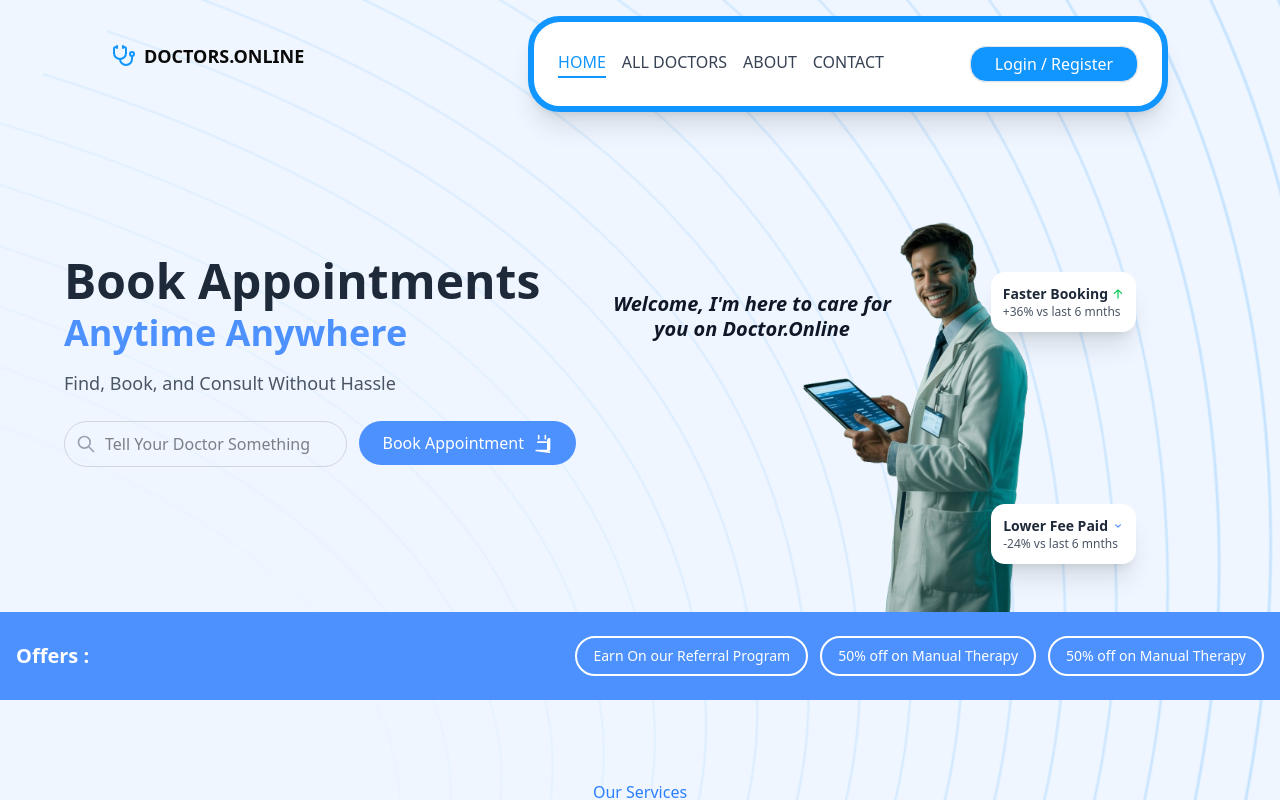
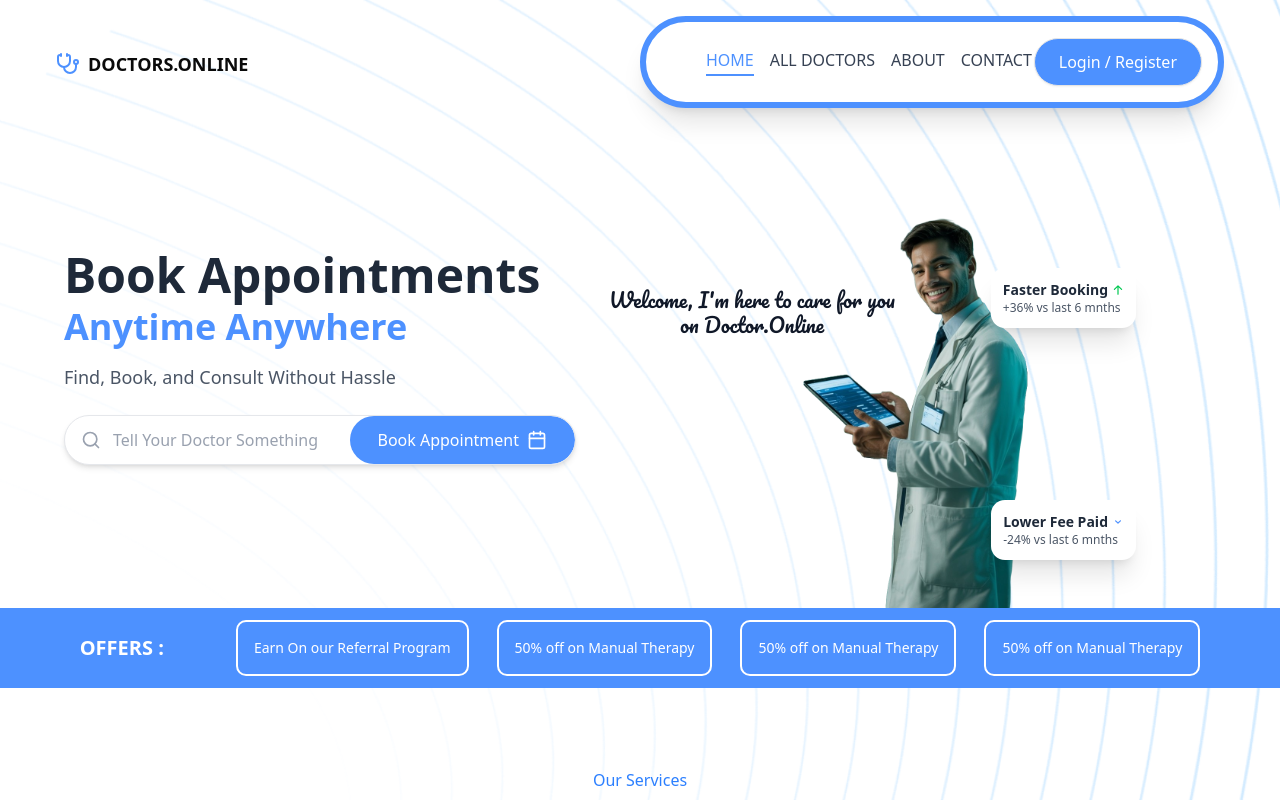
Before and after one commit to kapil01234kapil/The-Doctors-App, a Next.js app: page / in a window 1280 px wide. Shown: the top 800 px of the page. Built offline with nearby package versions, Linux system fonts and the light colour scheme.

Commit message:
Some changes in dashboard

```diff
--- a/src/app/page.js
+++ b/src/app/page.js
@@ -2,7 +2,6 @@ import DashboardSecond from "@/components/shared/Dashboard/DashboardSecond";
 import DashboardStory from "@/components/shared/Dashboard/DashboardStory";
 import Faq from "@/components/shared/Dashboard/Faq";
 import HeroDashboard from "@/components/shared/Dashboard/HeroDashboard";
-import Image from "next/image";
 
 export default function Home() {
   return (
--- a/src/components/shared/Dashboard/DashboardSecond.jsx
+++ b/src/components/shared/Dashboard/DashboardSecond.jsx
@@ -101,6 +101,7 @@ const DashboardSecond = () => {
                   className="pl-2 md:pl-4 basis-full sm:basis-1/2 lg:basis-1/4"
                 >
                   <HomeShortCard
+
                     Icon={item.icon}
                     title={item.title}
                     desc={item.description}
--- a/src/components/shared/Dashboard/Faq.jsx
+++ b/src/components/shared/Dashboard/Faq.jsx
@@ -66,7 +66,7 @@ const Faq = () => {
   const [showAll, setShowAll] = useState(false);
 
   return (
-    <div className="w-full mt-10 flex p-4 flex-col  justify-center items-center gap-6 px-4 sm:px-6 lg:px-10">
+    <div className="w-full mt-10 flex p-4 flex-col bg-white justify-center items-center gap-6 px-4 sm:px-6 lg:px-10">
       {/* Title stays center */}
       <h1 className="p-4 text-2xl font-bold text-center">
         Frequently Asked Questions
@@ -77,7 +77,7 @@ const Faq = () => {
         {(showAll ? faqs : faqs.slice(0, 4)).map((faq, idx) => (
           <div
             key={idx}
-            className="flex gap-3 p-4 border rounded-lg bg-gray-50 hover:shadow-md transition"
+            className="flex gap-3 p-4  hover:shadow-md transition"
           >
             <faq.icon className="text-blue-500 w-6 h-6 shrink-0 mt-1" />
             <div className="flex flex-col text-left">
@@ -91,7 +91,7 @@ const Faq = () => {
       {/* Toggle button */}
       <button
         onClick={() => setShowAll(!showAll)}
-        className="mt-4 px-6 py-2 bg-blue-500 text-white rounded-lg hover:bg-blue-600 transition"
+        className="mt-4 cursor-pointer px-6 py-2 bg-blue-500 text-white rounded-lg hover:bg-blue-600 transition"
       >
         {showAll ? "View Less" : "View More"}
       </button>
--- a/src/components/shared/Dashboard/HeroDashboard.jsx
+++ b/src/components/shared/Dashboard/HeroDashboard.jsx
@@ -1,8 +1,15 @@
 import React from 'react'
 import Navbar from '../Navbar'
 import Link from 'next/link'
+import { Calendar, Search } from 'lucide-react'
+import { Pacifico } from 'next/font/google'
 
+ const pacifico = Pacifico({
+  weight: "400",
+  subsets: ["latin"],
+})
 const HeroDashboard = () => {
+
   return (
     <div>
       {/* Main Content */}
@@ -21,46 +28,28 @@ const HeroDashboard = () => {
           </p>
 
           {/* Search and Book Section */}
-          <div className="flex flex-col sm:flex-row gap-3 max-w-lg mx-auto lg:mx-0">
-            <div className="flex-1 relative">
+         <div className="w-full max-w-lg mx-auto lg:mx-0">
+            <div className="flex items-center bg-white shadow-md rounded-full overflow-hidden border border-gray-200">
+              {/* Input */}
+              <div className="relative flex-1">
+                <Search className="absolute left-4 top-1/2 -translate-y-1/2 text-gray-400 w-5 h-5" />
                 <input
                   type="text"
                   placeholder="Tell Your Doctor Something"
-                className="w-full px-4 py-2.5 rounded-full border border-gray-300 focus:outline-none focus:ring-2 focus:ring-blue-500 text-base pl-10"
+                  className="w-full pl-12 pr-4 py-3 text-sm sm:text-base text-gray-700 placeholder-gray-400 focus:outline-none"
                 />
-              <svg
-                className="absolute left-3 top-1/2 transform -translate-y-1/2 w-5 h-5 text-gray-400"
-                fill="none"
-                stroke="currentColor"
-                viewBox="0 0 24 24"
-              >
-                <path
-                  strokeLinecap="round"
-                  strokeLinejoin="round"
-                  strokeWidth={2}
-                  d="M21 21l-6-6m2-5a7 7 0 11-14 0 7 7 0 0114 0z"
-                />
-              </svg>
               </div>
+
+              {/* Button */}
               <Link href="/allDoctors">
-              <button className="bg-[#4D91FF] hover:bg-blue-600 text-white px-6 py-2.5 rounded-full font-medium flex items-center justify-center gap-2 transition-colors duration-200 mx-auto sm:mx-0">
+                <button className="bg-[#4D91FF] hover:bg-blue-600 text-white text-sm sm:text-base font-medium px-5 sm:px-7 py-3 flex items-center gap-2 transition-colors duration-200 rounded-full">
                   Book Appointment
-                <svg
-                  className="w-5 h-5"
-                  fill="none"
-                  stroke="currentColor"
-                  viewBox="0 0 24 24"
-                >
-                  <path
-                    strokeLinecap="round"
-                    strokeLinejoin="round"
-                    strokeWidth={2}
-                    d="M8 7V3m8 4V3m-9 8h10M5 21h14a2 2 0 002-2V7a2 2 0 00-2 2v12a2 2 0 002 2z"
-                  />
-                </svg>
+                  <Calendar className="w-5 h-5" />
                 </button>
               </Link>
             </div>
+          </div>
+
         </div>
 
         {/* Right Content */}
@@ -75,7 +64,7 @@ const HeroDashboard = () => {
 
             {/* Welcome Bubble - only for large screens */}
             <div className="hidden lg:block absolute top-1/3 -left-28 rounded-2xl p-3 w-80">
-              <p className="text-gray-900 text-xl font-bold italic leading-tight text-center">
+              <p className={`${pacifico.className} text-gray-900 text-xl leading-tight text-center`}>
                 Welcome, I'm here to care for you on Doctor.Online
               </p>
             </div>
@@ -124,17 +113,20 @@ const HeroDashboard = () => {
       <div className="mt-6 lg:mt-0"></div>
 
       {/* Offers Section */}
-      <div className="bg-[#4D91FF] text-white py-4 lg:py-6">
-        <div className="max-w-7xl mx-auto flex flex-col lg:flex-row items-center justify-between gap-4 px-4">
-          <h2 className="text-lg lg:text-xl font-bold">Offers :</h2>
-          <div className="flex flex-col sm:flex-row gap-3 w-full lg:w-auto">
-            <button className="border-2 border-white px-4 py-2 rounded-full hover:bg-white hover:text-blue-500 transition-colors text-sm whitespace-nowrap">
+      <div className="bg-[#4D91FF] text-white py-3 lg:py-3">
+        <div className="max-w-7xl mx-auto flex flex-col lg:flex-row items-center justify-center gap-18  px-4">
+          <h2 className="text-lg lg:text-xl font-bold">OFFERS :</h2>
+          <div className="flex flex-col sm:flex-row gap-7 w-full lg:w-auto">
+            <button className="border-2 border-white px-4 py-4 rounded-lg hover:bg-white hover:text-blue-500 transition-colors text-sm whitespace-nowrap">
               Earn On our Referral Program
             </button>
-            <button className="border-2 border-white px-4 py-2 rounded-full hover:bg-white hover:text-blue-500 transition-colors text-sm whitespace-nowrap">
+            <button className="border-2 border-white px-4 py-2 rounded-lg hover:bg-white hover:text-blue-500 transition-colors text-sm whitespace-nowrap">
               50% off on Manual Therapy
             </button>
-            <button className="border-2 border-white px-4 py-2 rounded-full hover:bg-white hover:text-blue-500 transition-colors text-sm whitespace-nowrap">
+            <button className="border-2 border-white px-4 py-2 rounded-lg hover:bg-white hover:text-blue-500 transition-colors text-sm whitespace-nowrap">
+              50% off on Manual Therapy
+            </button>
+            <button className="border-2 border-white px-4 py-2 rounded-lg hover:bg-white hover:text-blue-500 transition-colors text-sm whitespace-nowrap">
               50% off on Manual Therapy
             </button>
           </div>
--- a/src/components/shared/FinalLayout.jsx
+++ b/src/components/shared/FinalLayout.jsx
@@ -59,7 +59,7 @@ const FinalLayout = ({ children }) => {
         </div>
       ) : (
         <div
-          className="min-h-screen h-full bg-blue-50 w-full bg-cover bg-center bg-no-repeat relative flex flex-col"
+          className="min-h-screen h-full bg-white w-full bg-cover bg-center bg-no-repeat relative flex flex-col"
           style={{ backgroundImage: "url('/curve-lines.png')" }}
         >
           <Navbar />
--- a/src/components/shared/Navbar.jsx
+++ b/src/components/shared/Navbar.jsx
@@ -84,31 +84,31 @@ const Navbar = () => {
   return (
     <div>
       {/* Desktop and Tablet Layout */}
-      <div className="hidden md:flex justify-around items-center w-full">
+      <div className="hidden md:flex justify-between px-14 items-center w-full">
         {/* Logo */}
         <div
           onClick={() => router.push("/")}
-          className="flex gap-2 items-center cursor-pointer"
+          className="flex gap-2 mt-5 items-center cursor-pointer"
         >
-          <Stethoscope className="text-[#1195FF]" />
+          <Stethoscope className="text-[#4d91ff]" />
           <p className="font-bold text-lg">DOCTORS.ONLINE</p>
         </div>
 
         {/* Navigation Menu */}
-        <div className="bg-white border-6 mt-4 border-[#1195ff] rounded-4xl shadow-xl lg:w-1/2 md:w-3/5 p-4 lg:p-6 flex justify-between items-center">
+        <div className="bg-white border-6 mt-4 border-[#4d91ff] rounded-full shadow-xl lg:w-1/2 md:w-3/5 p-4 lg:pl-15 flex justify-between items-center">
           <div className="flex gap-2 lg:gap-4">
             {navLinks.map((link) => (
               <Link
                 key={link.name}
                 href={link.href}
                 onClick={() => handleLinkClick(link.name)}
-                className={`relative pb-1 text-sm lg:text-base transition-colors duration-200 hover:text-[#1195FF] ${
-                  activeLink === link.name ? "text-[#1195FF]" : "text-gray-700"
+                className={`relative pb-1 text-sm lg:text-base transition-colors duration-200 hover:text-[#4d91ff] ${
+                  activeLink === link.name ? "text-[#4d91ff]" : "text-gray-700"
                 }`}
               >
                 {link.name}
                 {activeLink === link.name && (
-                  <span className="absolute bottom-0 left-0 w-full h-0.5 bg-[#1195FF] transition-all duration-300"></span>
+                  <span className="absolute bottom-0 left-0 w-full h-0.5 bg-[#4d91ff] transition-all duration-300"></span>
                 )}
               </Link>
             ))}
@@ -120,7 +120,7 @@ const Navbar = () => {
             <Button
               variant="outline"
               onClick={() => router.push("/register/patient")}
-              className="bg-[#1195FF] cursor-pointer text-white rounded-2xl text-sm lg:text-base px-4 lg:px-6"
+              className="bg-[#4d91ff] lg:h-12 rounded-full cursor-pointer text-white  text-sm lg:text-base px-4 lg:px-6"
             >
               Login / Register
             </Button>
@@ -129,7 +129,7 @@ const Navbar = () => {
               {/* Notification Bell Icon */}
               <button
                 onClick={() => router.push("/patient/notifications")}
-                className="relative text-gray-700 hover:text-[#1195FF]"
+                className="relative text-gray-700 hover:text-[#4d91ff]"
               >
                 <Bell size={24} />
 
@@ -227,7 +227,7 @@ const Navbar = () => {
         <div className="flex justify-between items-center">
           {/* Logo */}
           <div className="flex gap-2 items-center">
-            <Stethoscope className="text-[#1195FF]" size={20} />
+            <Stethoscope className="text-[#4d91ff]" size={20} />
             <p className="font-bold text-base">DOCTORS.ONLINE</p>
           </div>
 
@@ -236,7 +236,7 @@ const Navbar = () => {
             {!user ? (
               <Button
                 onClick={() => router.push("/register/patient")}
-                className="bg-[#1195FF] text-white rounded-xl text-xs px-3 py-1"
+                className="bg-[#4d91ff] text-white rounded-xl text-xs px-3 py-1"
               >
                 Login/Register
               </Button>
@@ -321,7 +321,7 @@ const Navbar = () => {
             {/* Mobile Menu Button */}
             <button
               onClick={toggleMobileMenu}
-              className="p-2 text-gray-700 hover:text-[#1195FF] transition-colors"
+              className="p-2 text-gray-700 hover:text-[#4d91ff] transition-colors"
             >
               {isMobileMenuOpen ? <X size={24} /> : <Menu size={24} />}
             </button>
@@ -337,15 +337,15 @@ const Navbar = () => {
                   key={link.name}
                   href={link.href}
                   onClick={() => handleLinkClick(link.name)}
-                  className={`relative pb-2 text-sm transition-colors duration-200 hover:text-[#1195FF] ${
+                  className={`relative pb-2 text-sm transition-colors duration-200 hover:text-[#4d91ff] ${
                     activeLink === link.name
-                      ? "text-[#1195FF]"
+                      ? "text-[#4d91ff]"
                       : "text-gray-700"
                   }`}
                 >
                   {link.name}
                   {activeLink === link.name && (
-                    <span className="absolute bottom-0 left-0 w-full h-0.5 bg-[#1195FF] transition-all duration-300"></span>
+                    <span className="absolute bottom-0 left-0 w-full h-0.5 bg-[#4d91ff] transition-all duration-300"></span>
                   )}
                 </Link>
               ))}
```
Lines whose indentation alone changed are shown as unchanged.
